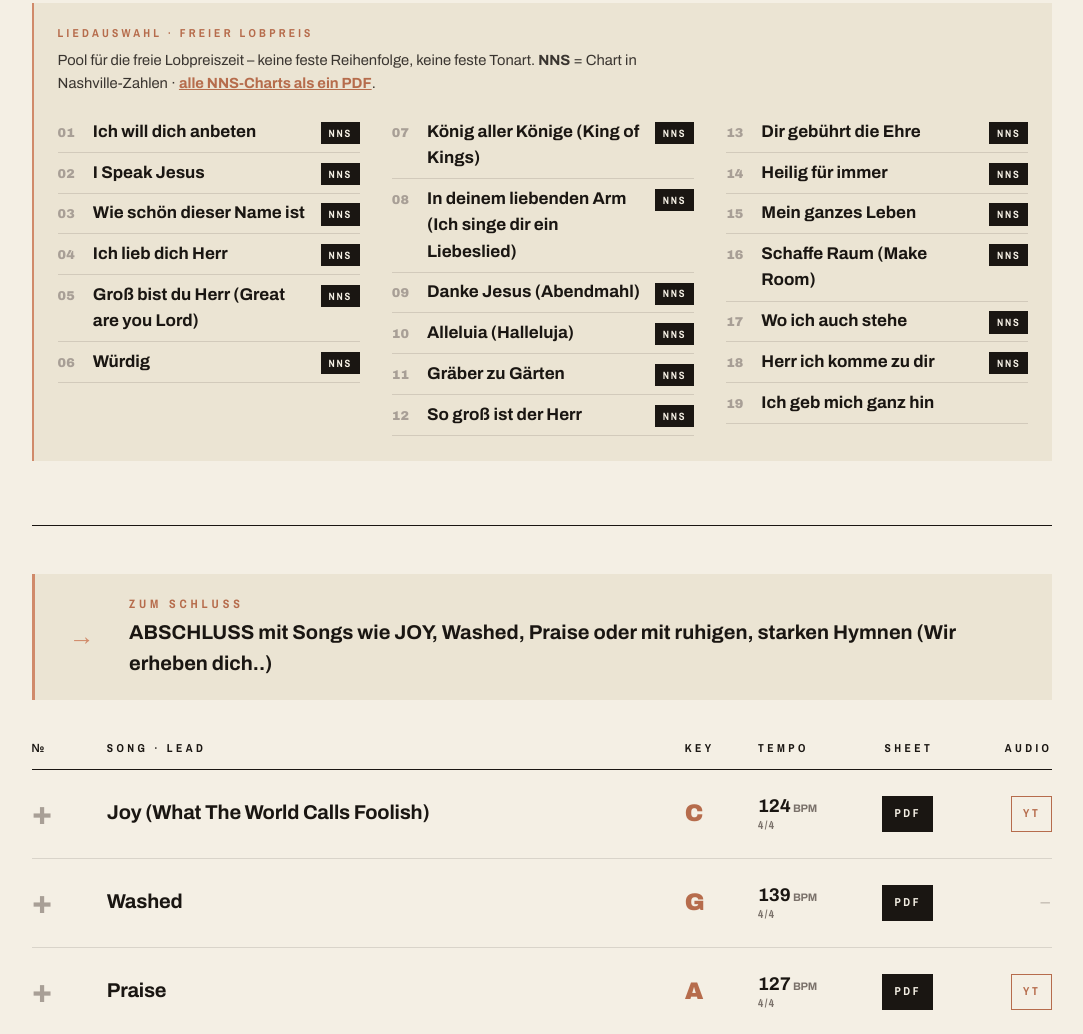
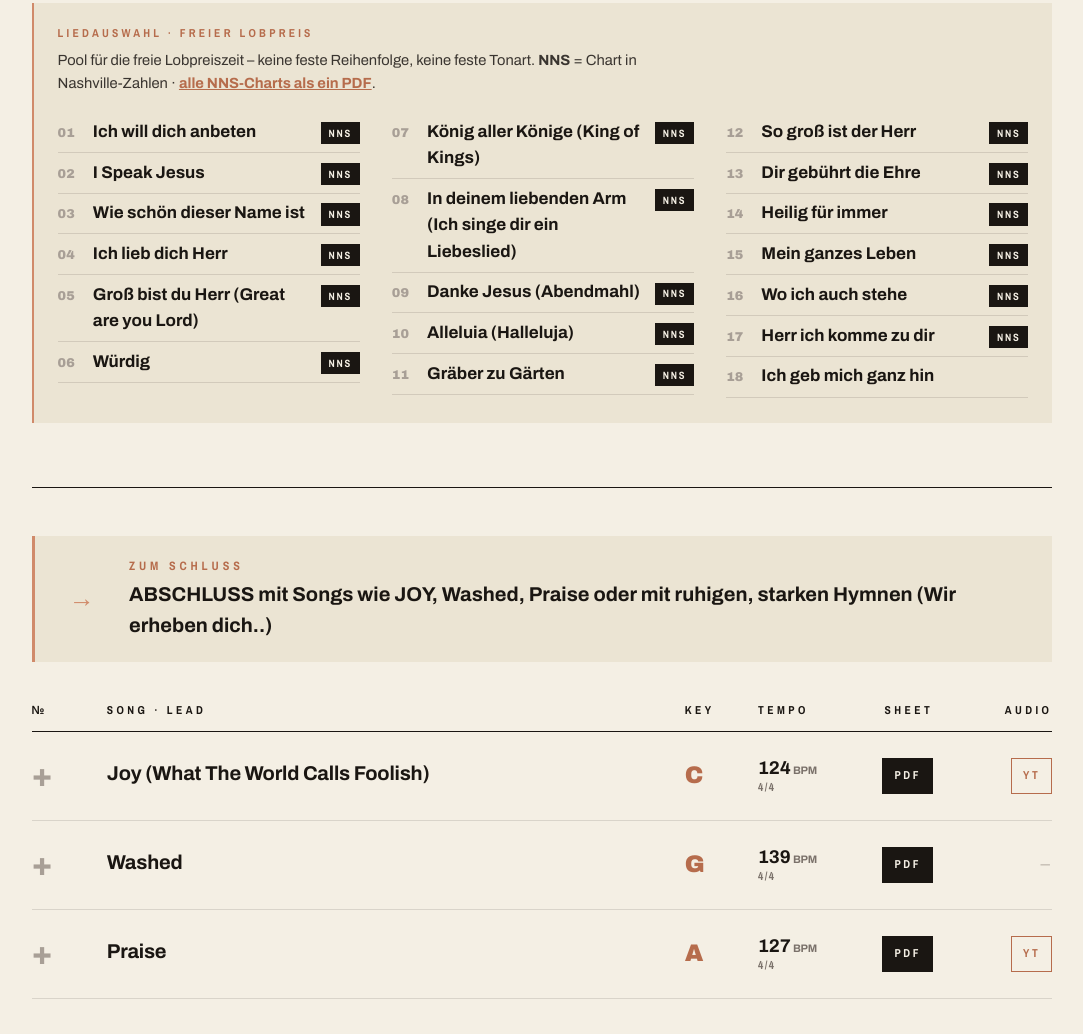
Before and after one commit to dkkrexa-tech/muu-2026-11-20, a plain HTML site: page Setlist_MUU_20_November_2026.html in a window 1280 px wide. Shown: the part 2565-3599 px from the top of the page, without its empty margins (98-1181 px from the left). Drawn offline with nearby package versions, Linux system fonts and the light colour scheme.

Commit message:
Schaffe Raum aus der Liedauswahl gestrichen
Co-Authored-By: Claude Opus 5.5 <noreply@anthropic.com>

```diff
--- a/Setlist_MUU_20_November_2026.html
+++ b/Setlist_MUU_20_November_2026.html
@@ -628,7 +628,6 @@
         <li><span class="pt">Dir gebührt die Ehre</span><a class="nns" href="Dir_gebuehrt_die_Ehre_Nashville.pdf" target="_blank">NNS</a></li>
         <li><span class="pt">Heilig für immer</span><a class="nns" href="Heilig_fuer_immer_Nashville.pdf" target="_blank">NNS</a></li>
         <li><span class="pt">Mein ganzes Leben</span><a class="nns" href="Mein_ganzes_Leben_Nashville.pdf" target="_blank">NNS</a></li>
-        <li><span class="pt">Schaffe Raum (Make Room)</span><a class="nns" href="Schaffe_Raum_Make_Room_Nashville.pdf" target="_blank">NNS</a></li>
         <li><span class="pt">Wo ich auch stehe</span><a class="nns" href="Wo_ich_auch_stehe_Nashville.pdf" target="_blank">NNS</a></li>
         <li><span class="pt">Herr ich komme zu dir</span><a class="nns" href="Herr_ich_komme_zu_dir_Nashville.pdf" target="_blank">NNS</a></li>
         <li><span class="pt">Ich geb mich ganz hin</span></li>
```
Also changed, not shown: 14 other files.
